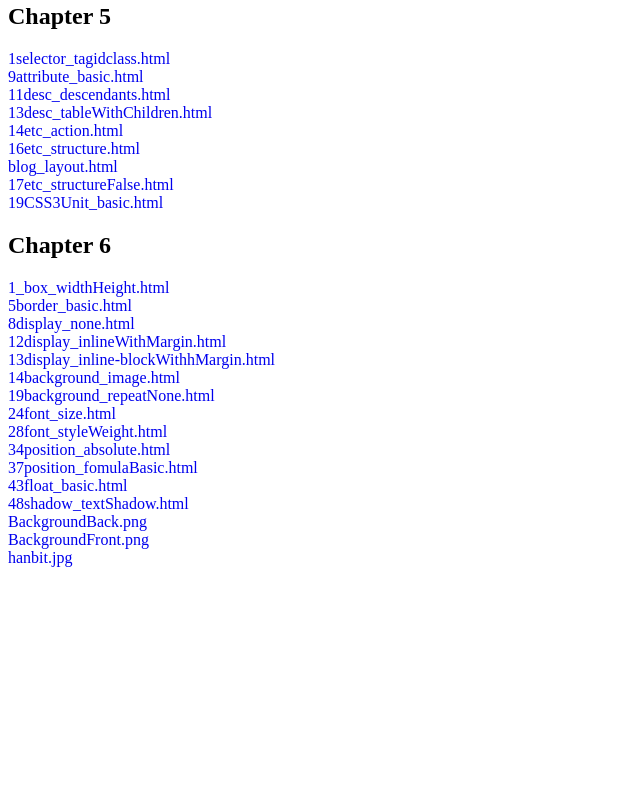
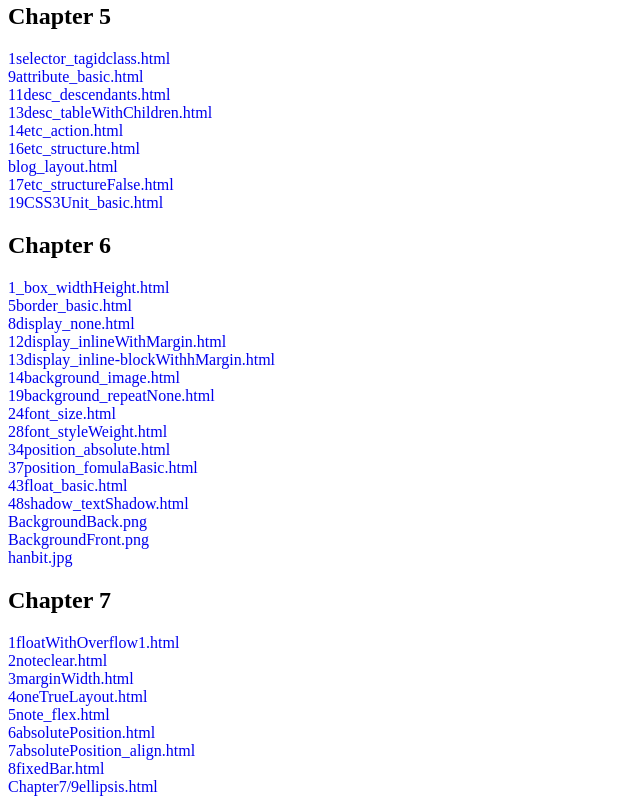
Before and after one commit to dlghdgml/web26-2-a12, a plain HTML site: page index.html in a window 1280 px wide. Shown: the part 808-1612 px from the top of the page, without its empty margins (0-640 px from the left). Before the commit the page ends 1383 px from the top, so only its background shows below. Drawn offline with Linux system fonts and the light colour scheme.

Commit message:
Update index.html

```diff
--- a/index.html
+++ b/index.html
@@ -74,5 +74,16 @@
     <a href="Chapter6/BackgroundFront.png">BackgroundFront.png</a><br>
     <a href="Chapter6/hanbit.jpg">hanbit.jpg</a><br>
 
+    <h2>Chapter 7</h2>
+    <a href="Chapter7/1floatWithOverflow1.html">1floatWithOverflow1.html</a><br>
+    <a href="Chapter7/2noteclear.html">2noteclear.html</a><br>
+    <a href="Chapter7/3marginWidth.html">3marginWidth.html</a><br>
+    <a href="Chapter7/4oneTrueLayout.html">4oneTrueLayout.html</a><br>
+    <a href="Chapter7/5note_flex.html">5note_flex.html</a><br>
+    <a href="Chapter7/6absolutePosition.html">6absolutePosition.html</a><br>
+    <a href="Chapter7/7absolutePosition_align.html">7absolutePosition_align.html</a><br>
+    <a href="Chapter7/8fixedBar.html">8fixedBar.html</a><br>
+    <a href="Chapter7/9ellipsis.html">Chapter7/9ellipsis.html</a><br>
+
 </body>
 </html>
```
